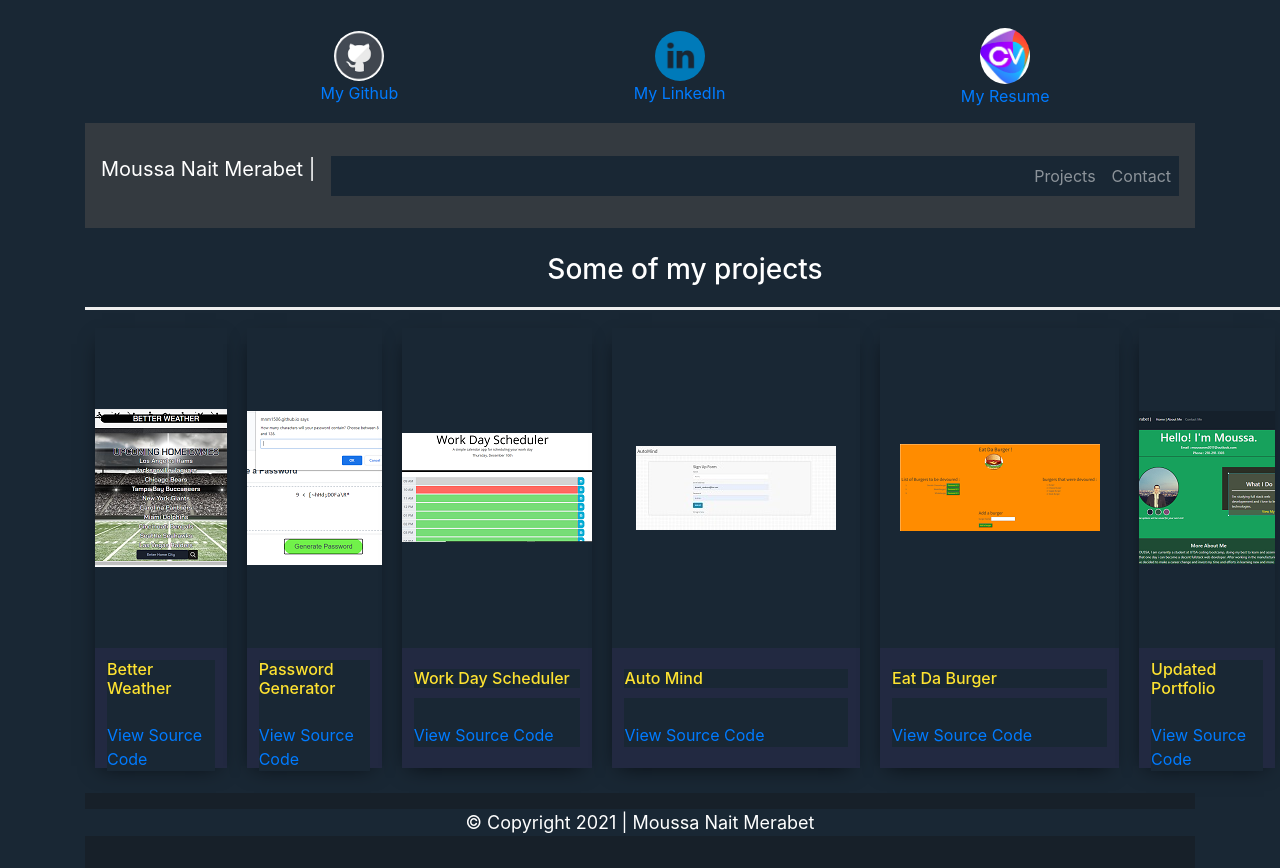
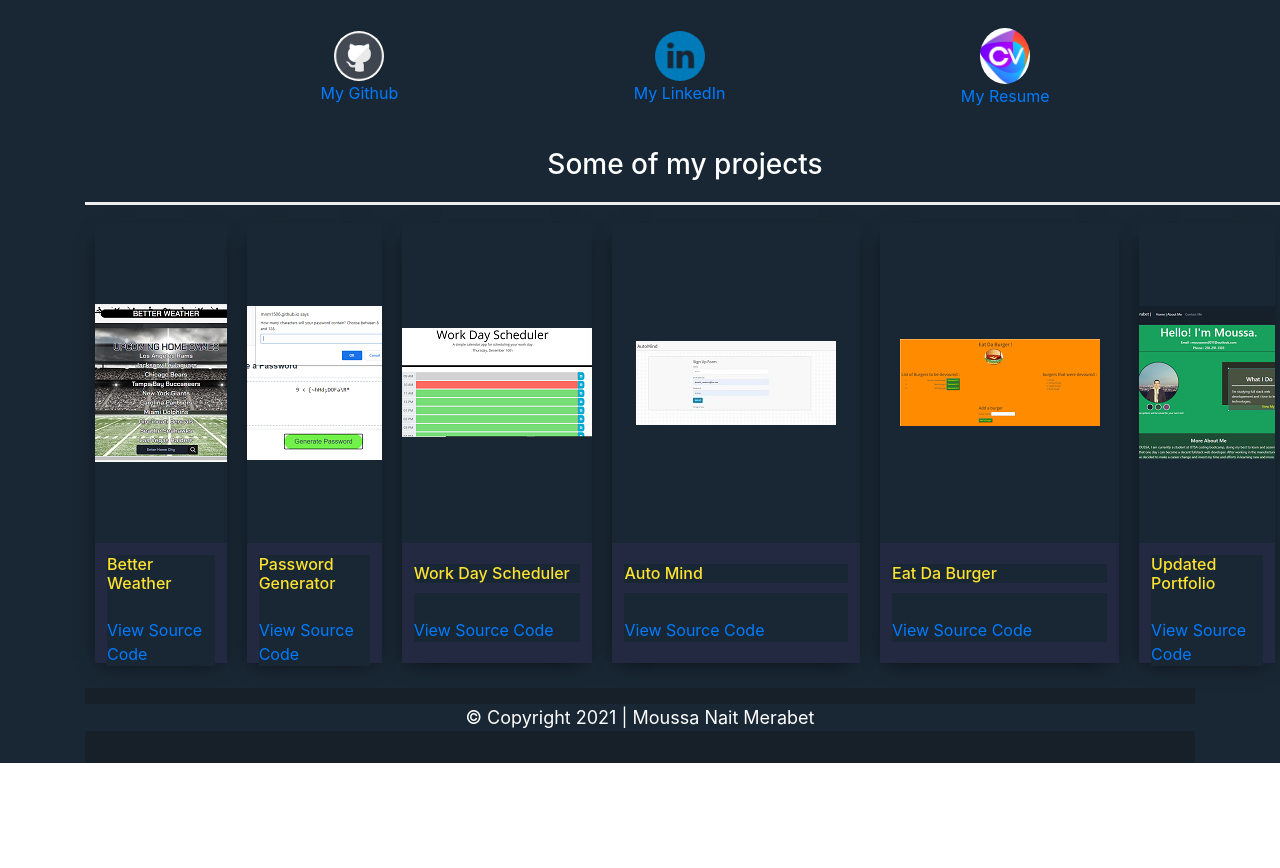
Before and after one commit to Mnm1506/React-Portfolio, a React (Create React App) app: page /#/ in a window 1280 px wide. Shown: the part 1060-1928 px from the top of the page. After the commit the page ends 1823 px from the top, so only its background shows below. Built offline with nearby package versions, Linux system fonts and the light colour scheme.

Commit message:
gh pages deployment

```diff
--- a/src/pages/Home.jsx
+++ b/src/pages/Home.jsx
@@ -1,15 +1,13 @@
 import React from "react";
 import { useState } from "react";
 import Header from "../components/Header";
-import Navbar from "../components/Navbar";
-import Projects from "../components/Projects";
+import Projects from "../components/Projects"
 
 const Home = () => {
     const [project] = useState([    ])
     return(
         <div>
             <Header />
-            <Navbar />
             <Projects project={project} />
 
         </div>
```
